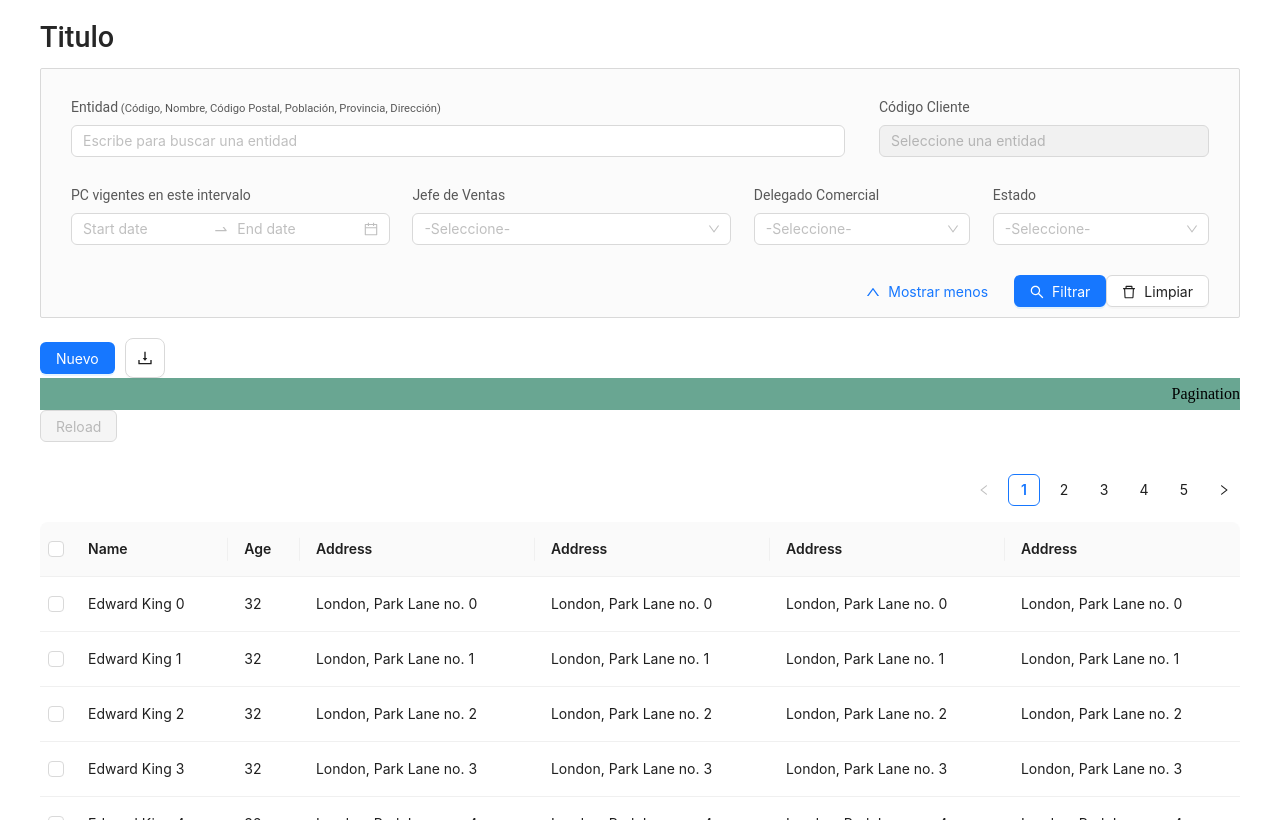
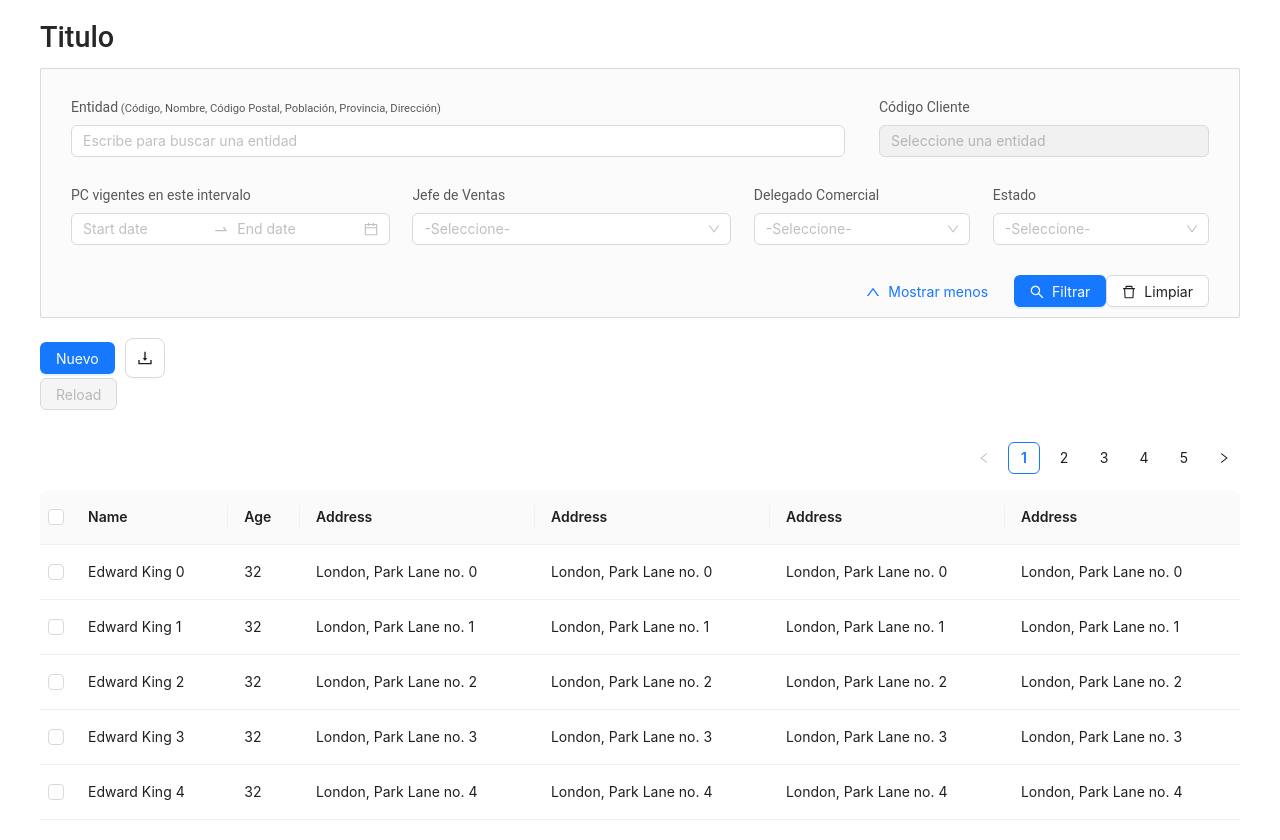
Before and after one commit to Aluonam/pantallaANT, a Next.js app: page / in a window 1280 px wide. Built offline with nearby package versions, Linux system fonts and the light colour scheme.

Commit message:
feat: delete component pagination

```diff
--- a/pages/pantallaANT/screenPlanesDeCompra/components/filters/filtersComponents/filterButtonsClear/FilterButtonClear.jsx
+++ b/pages/pantallaANT/screenPlanesDeCompra/components/filters/filtersComponents/filterButtonsClear/FilterButtonClear.jsx
@@ -1,4 +1,4 @@
-import React, { useState } from 'react'
+import React from 'react'
 import styleFilterButtonClear from './FilterButtonClear.module.css'
 import ButtonShowMoreANT from './buttonShowMore/ButtonShowMoreANT'
 import ButtonsFilterAndClear from './buttonsFilterAndClear/ButtonsFilterAndClear'
--- a/pages/pantallaANT/screenPlanesDeCompra/components/table/Table.jsx
+++ b/pages/pantallaANT/screenPlanesDeCompra/components/table/Table.jsx
@@ -1,12 +1,10 @@
 import React from 'react'
 import styleTable from './Table.module.css'
-import Pagination from './tablecomponents/pagination/Pagination'
-import TableData from './tablecomponents/tableData/TableData'
+import TableData from './tableData/TableData'
 
 const Table = () => {
   return (
     <div className={styleTable.table}>
-      <Pagination></Pagination>
       <TableData></TableData>
     </div>
   )
--- a/pages/pantallaANT/screenPlanesDeCompra/components/table/tablecomponents/pagination/Pagination.jsx
+++ /dev/null
@@ -1,10 +0,0 @@
-import React from 'react'
-import stylePagination from './Pagination.module.css'
-
-const Pagination = () => {
-  return (
-    <div className={stylePagination.pagination}>Pagination</div>
-  )
-}
-
-export default Pagination
--- a/pages/pantallaANT/screenPlanesDeCompra/components/table/tablecomponents/pagination/Pagination.module.css
+++ /dev/null
@@ -1,8 +0,0 @@
-
-.pagination{
-    background-color: rgb(105, 166, 146);
-    height: 32px;
-    display: flex;
-    align-items: center;
-    justify-content: flex-end;
-}
```
Also changed, not shown: pages/pantallaANT/screenPlanesDeCompra/components/table/tableData/TableData.jsx (renamed from pages/pantallaANT/screenPlanesDeCompra/components/table/tablecomponents/tableData/TableData.jsx), pages/pantallaANT/screenPlanesDeCompra/components/table/tableData/TableData.module.css (added).
